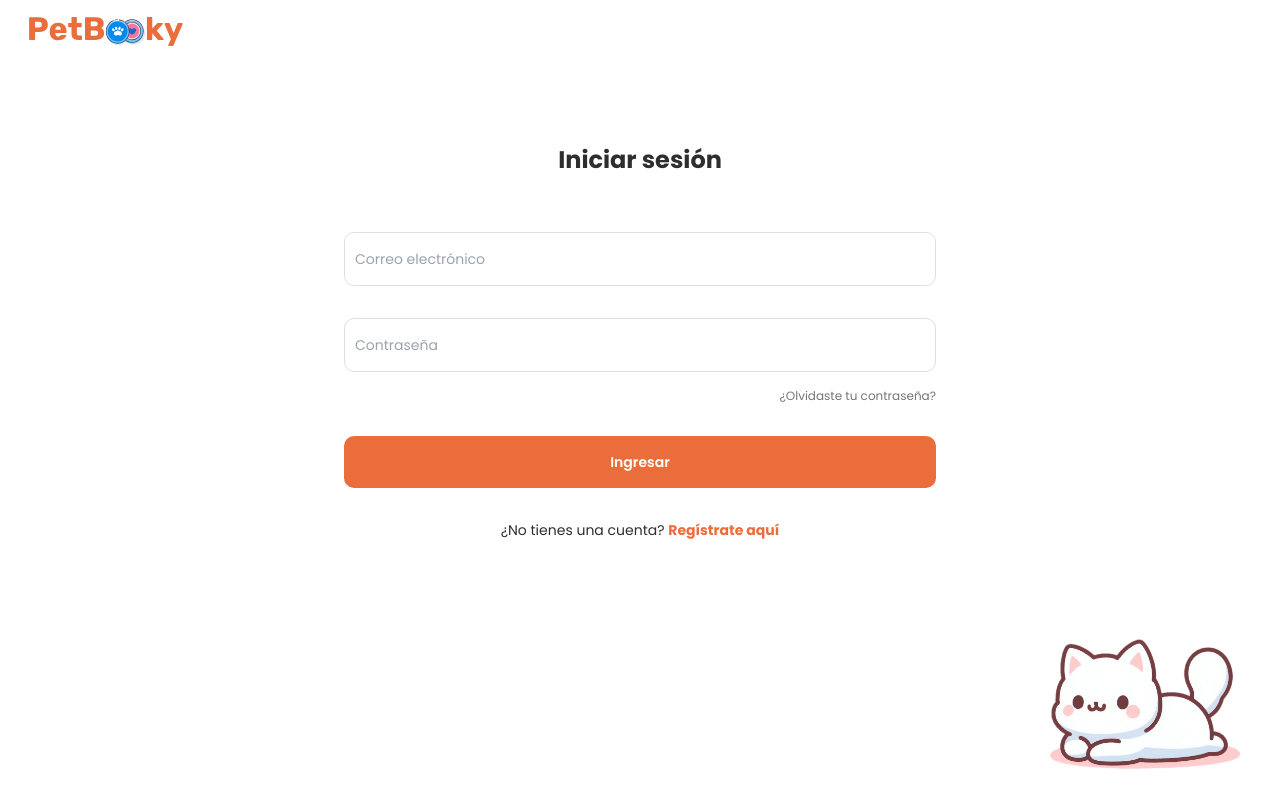
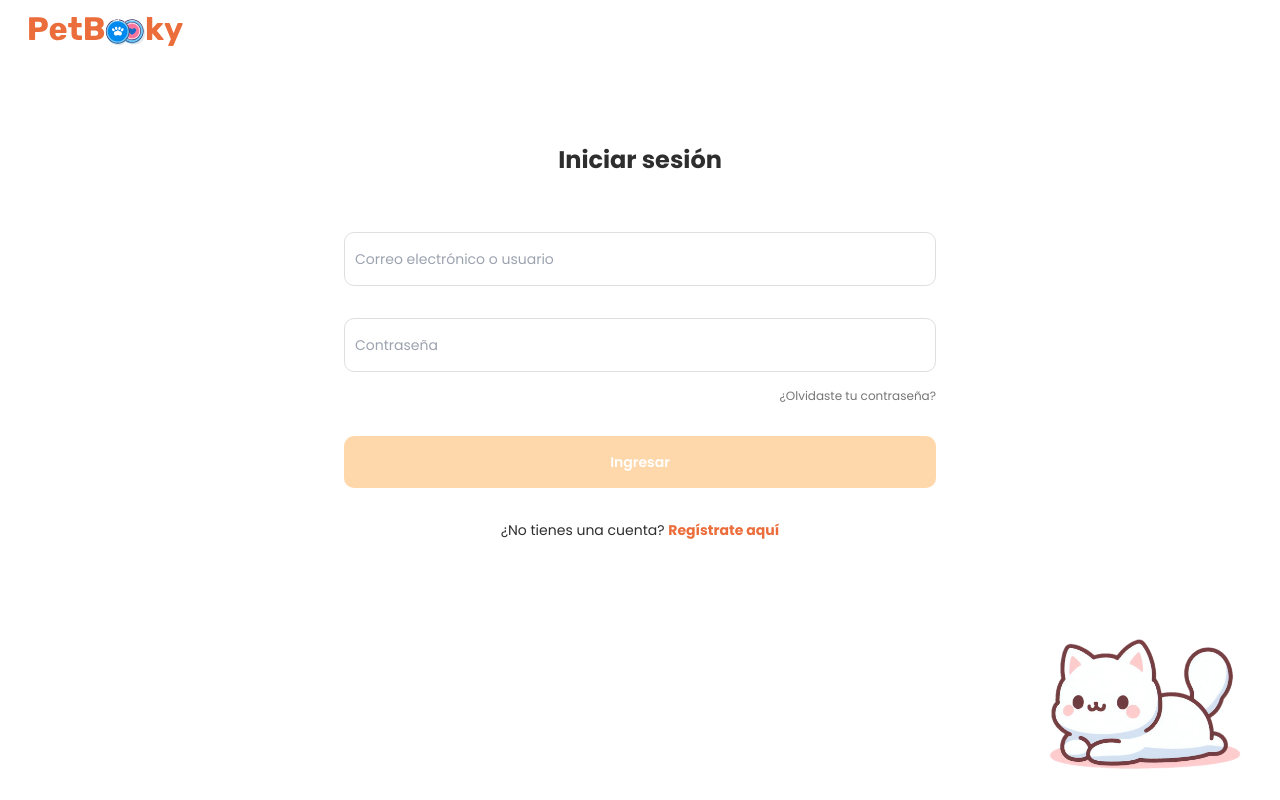
Before and after one commit to danimidi/mi1ersitioweb, a React (Create React App) app: page /login in a window 1280 px wide. Built offline with nearby package versions, Linux system fonts and the light colour scheme.

Commit message:
feat: add redirects and form validation

```diff
--- a/public/index.html
+++ b/public/index.html
@@ -2,7 +2,7 @@
 <html lang="en">
   <head>
     <meta charset="utf-8" />
-    <link rel="icon" href="%PUBLIC_URL%/favicon.ico" />
+    <link rel="icon" href="%PUBLIC_URL%/paws-icon.svg" />
     <meta name="viewport" content="width=device-width, initial-scale=1" />
     <meta name="theme-color" content="#000000" />
     <meta
@@ -24,7 +24,7 @@
       work correctly both with client-side routing and a non-root public URL.
       Learn how to configure a non-root public URL by running `npm run build`.
     -->
-    <title>React App</title>
+    <title>PetBooky</title>
   </head>
   <body>
     <noscript>You need to enable JavaScript to run this app.</noscript>
--- a/src/components/Button/Button.tsx
+++ b/src/components/Button/Button.tsx
@@ -8,6 +8,7 @@ type ButtonProps = {
   onClick?: (e?: React.MouseEvent<HTMLElement>) => void;
   size?: 'small' | 'medium' | 'large';
   className?: string;
+  disabled?: boolean;
 };
 
 function Button({
@@ -17,13 +18,15 @@ function Button({
   size = 'medium',
   className,
   onClick,
+  disabled,
 }: ButtonProps) {
   return (
     <button
       onClick={onClick}
       type={type}
+      disabled={disabled}
       className={cn(className, {
-        'pb-font-semibold pb-text-white pb-bg-orange-500 hover:pb-bg-brown-200':
+        'pb-font-semibold pb-text-white pb-bg-orange-500 hover:pb-bg-brown-200 disabled:pb-bg-orange-200':
           true,
         'pb-text-sm pb-p-3 pb-rounded-[10px]': size === 'medium',
         'pb-text-base pb-p-4 pb-rounded-[10px]': size === 'medium',
--- a/src/components/Input/Input.tsx
+++ b/src/components/Input/Input.tsx
@@ -4,15 +4,25 @@ type InputProps = {
   placeholder?: string;
   type?: string;
   icon?: (props: SVGProps<SVGSVGElement>) => JSX.Element;
+  value?: string;
+  onChange?: (val: string) => void;
 };
 
-function Input({ placeholder, type = 'text', icon: Icon }: InputProps) {
+function Input({
+  placeholder,
+  type = 'text',
+  icon: Icon,
+  value,
+  onChange,
+}: InputProps) {
   return (
     <div className='pb-h-[54px] pb-px-2.5 pb-rounded-[10px] pb-border pb-border-neutral-50 pb-bg-white focus-within:pb-border-orange-500'>
       <input
         placeholder={placeholder}
         className='pb-h-full pb-w-full pb-outline-none pb-text-sm focus-visible:pb-outline-none'
         type={type}
+        value={value}
+        onChange={(e) => onChange?.(e.target.value)}
       />
       {!!Icon && <Icon className='pb-w-6 pb-h-6' onClick={() => {}} />}
     </div>
--- a/src/components/Layout/Layout.tsx
+++ b/src/components/Layout/Layout.tsx
@@ -1,4 +1,4 @@
-import React, { useMemo } from 'react';
+import React from 'react';
 import petbookyLogo from '../../assets/img/petbooky_logo.svg';
 import profilePet from '../../assets/img/profile-pet.jpeg';
 import {
@@ -30,7 +30,9 @@ function Layout({ children }: LayoutProps) {
     <div className='pb-flex pb-flex-col pb-min-h-full pb-h-full pb-mx-auto'>
       <header className='pb-flex pb-justify-between pb-border-b pb-border-solid pb-px-6 pb-py-4 pb-border-b-neutral-50'>
         <div className='pb-flex pb-items-center pb-gap-4'>
-          <img src={petbookyLogo} alt='logo' className='pb-h-8 pb-w-auto' />
+          <a href='/'>
+            <img src={petbookyLogo} alt='logo' className='pb-h-8 pb-w-auto' />
+          </a>
           <button className='pb-h-fit'>
             <MoonIcon className='pb-h-7 pb-w-auto pb-text-brown-500' />
           </button>
--- a/src/pages/Landing/Landing.tsx
+++ b/src/pages/Landing/Landing.tsx
@@ -37,7 +37,7 @@ const Landing = ({
       <header className='pb-p-3'>
         <nav className='pb-flex pb-justify-end pb-text-sm'>
           <button className='pb-px-3 pb-py-1 pb-font-medium pb-text-neutral-500 hover:pb-bg-orange-100 hover:pb-text-orange-500'>
-            Login
+            <a href='/login'>Login</a>
           </button>
           <button className='pb-flex pb-gap-1 pb-items-center pb-px-2 pb-py-1 pb-font-medium pb-text-neutral-500 hover:pb-bg-orange-100 hover:pb-text-orange-500'>
             <GlobeAltIcon className='pb-h-4 pb-w-4' />
@@ -65,6 +65,7 @@ const Landing = ({
           <Button
             size='large'
             className='pb-w-4/5 pb-mt-5 sm:pb-max-w-72 md:pb-mt-7'
+            onClick={onJoinMe}
           >
             {btnLabel}
           </Button>
--- a/src/pages/Landing/LandingContainer.tsx
+++ b/src/pages/Landing/LandingContainer.tsx
@@ -4,11 +4,10 @@ import messages from '../../i18n/index';
 import { useMemo } from 'react';
 
 const LandingContainer = () => {
-  //   const navigate = useNavigate();
+  const navigate = useNavigate();
 
   const onClickStartOrContinueApplication = () => {
-    // navigate(`/application/${123}`);
-    console.log('hola');
+    navigate(`/login`);
   };
 
   const landingMsgs = useMemo(() => {
--- a/src/pages/Login/Login.tsx
+++ b/src/pages/Login/Login.tsx
@@ -1,4 +1,4 @@
-import React, { useMemo } from 'react';
+import React, { useEffect, useMemo, useState } from 'react';
 import petbookyLogo from '../../assets/img/petbooky_logo.svg';
 import cat from '../../assets/img/cat3.svg';
 import Input from '../../components/Input';
@@ -19,6 +19,9 @@ function Login({
   noAccount,
   authenticateUser,
 }: LoginProps) {
+  const [userName, setUserName] = useState('');
+  const [password, setPassword] = useState('');
+  const [disabledBtn, setDisabledBtn] = useState(false);
   const noAccountParts = useMemo(() => {
     const sections = noAccount.split('+');
 
@@ -28,19 +31,42 @@ function Login({
     };
   }, [noAccount]);
 
+  useEffect(() => {
+    setDisabledBtn(!userName || !password);
+  }, [userName, password]);
+
+  const changeUserName = (val: string) => {
+    setUserName(val);
+  };
+
+  const changePassword = (val: string) => {
+    setPassword(val);
+  };
+
   return (
     <div className='pb-flex pb-flex-col pb-min-h-full pb-h-full pb-max-w-[1380px] pb-mx-auto pb-px-6 pb-py-4'>
       <header>
-        <img src={petbookyLogo} alt='logo' className='pb-h-8 pb-w-auto' />
+        <a href='/'>
+          <img src={petbookyLogo} alt='logo' className='pb-h-8 pb-w-auto' />
+        </a>
       </header>
       <main className='pb-flex pb-relative pb-flex-col pb-h-full pb-items-center'>
         <h1 className='pb-text-2xl pb-font-bold pb-text-neutral-500 pb-mt-24'>
           {title}
         </h1>
         <form className='pb-w-full pb-space-y-8 pb-mt-14 sm:pb-max-w-[592px]'>
-          <Input placeholder={'Correo electrónico'} />
+          <Input
+            value={userName}
+            placeholder={'Correo electrónico o usuario'}
+            onChange={changeUserName}
+          />
           <div>
-            <Input placeholder={'Contraseña'} type='password' />
+            <Input
+              value={password}
+              placeholder={'Contraseña'}
+              type='password'
+              onChange={changePassword}
+            />
             <span className='pb-flex pb-justify-end pb-text-xs pb-mt-4 pb-text-neutral-100'>
               <a href='/password/reset/'>{forgotPassword}</a>
             </span>
@@ -49,6 +75,7 @@ function Login({
             type='submit'
             size='medium'
             className='pb-w-full'
+            disabled={disabledBtn}
             onClick={authenticateUser}
           >
             {btnLabel}
```
Also changed, not shown: public/paws-icon.svg (added).
